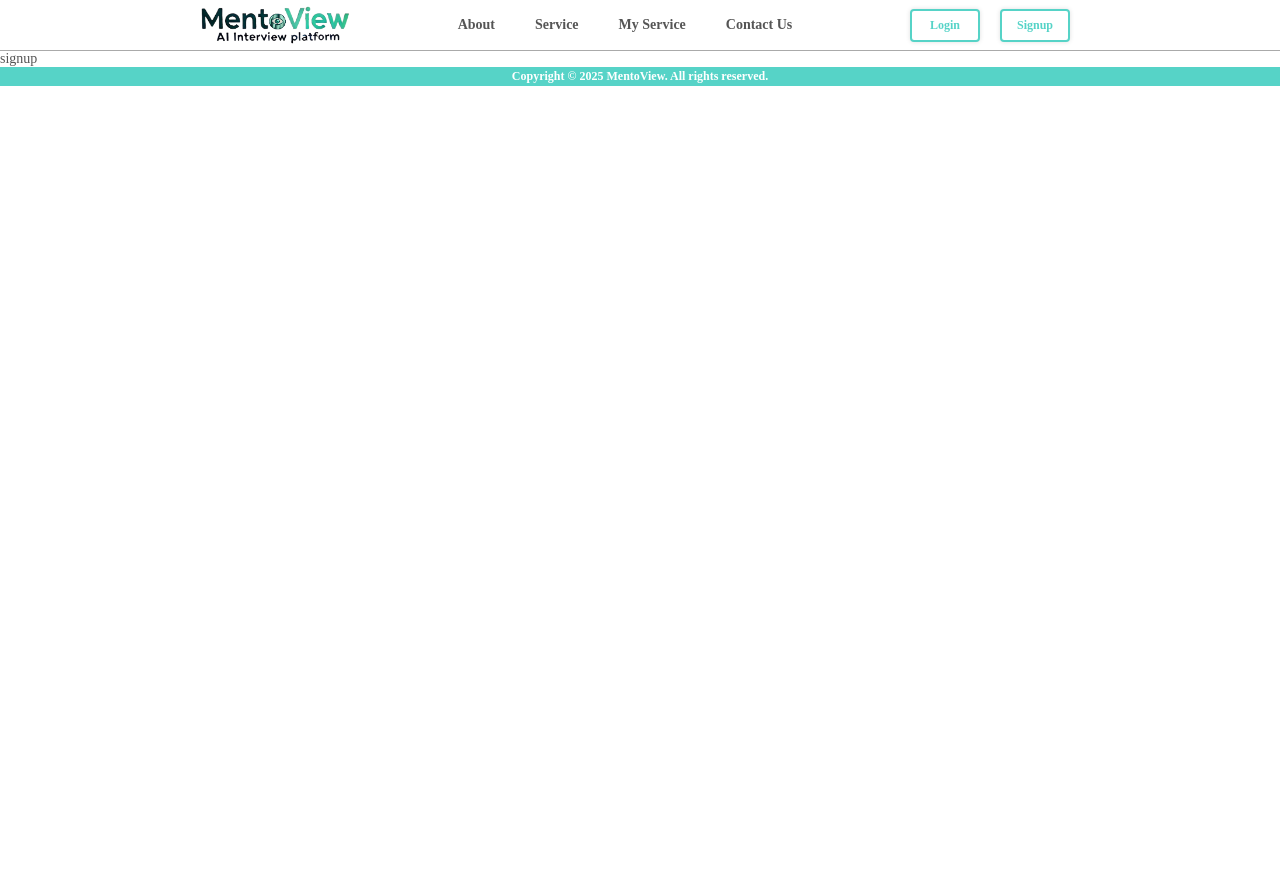
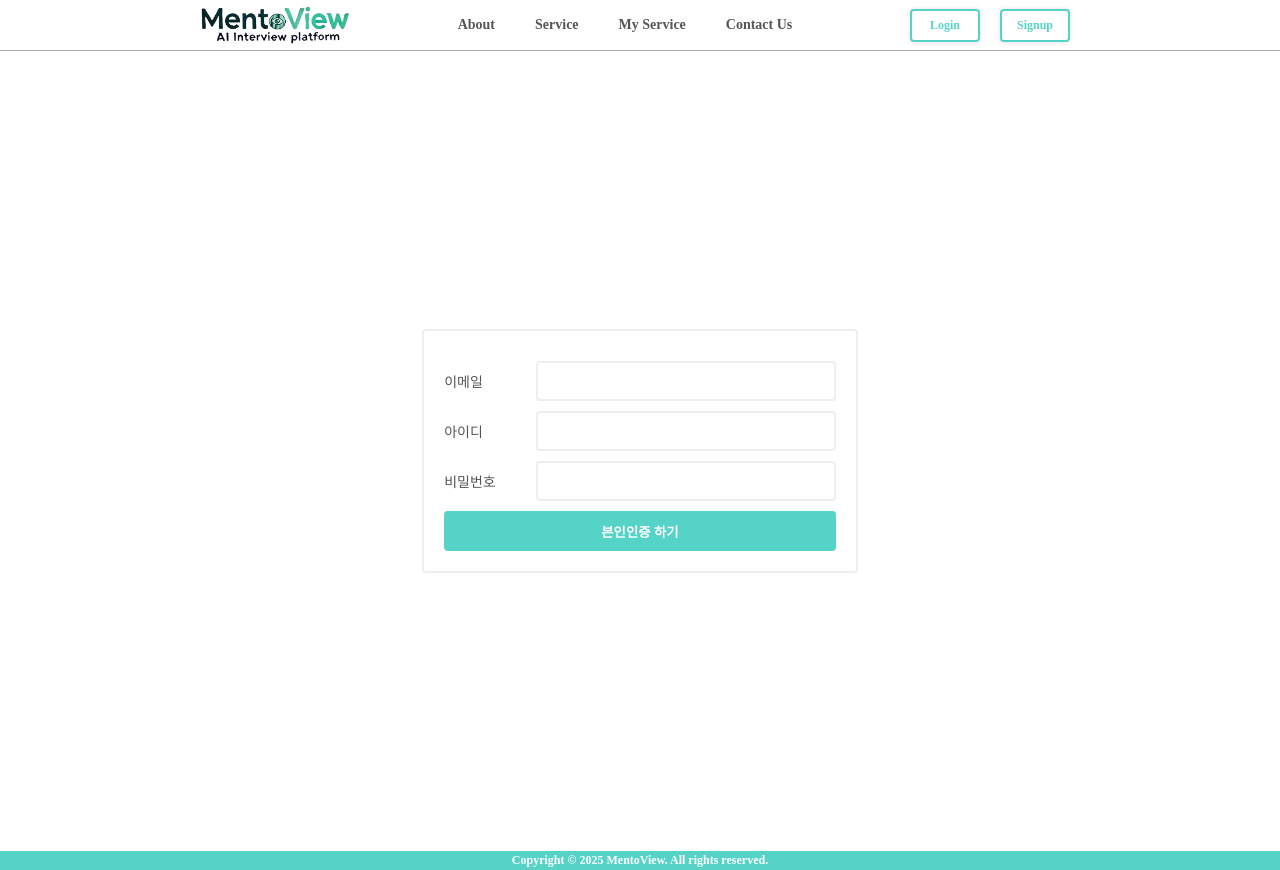
Before and after one commit to linkpond/MentoView-FE, a React (Create React App) app: page /signup in a window 1280 px wide. Before the commit the page ends 800 px from the top, so only its background shows below. Built offline with nearby package versions, Linux system fonts and the light colour scheme.

Commit message:
[MV-98] :lipstick: signup UI done

```diff
--- a/package.json
+++ b/package.json
@@ -8,6 +8,8 @@
     "@testing-library/jest-dom": "^6.6.3",
     "@testing-library/react": "^16.2.0",
     "@testing-library/user-event": "^13.5.0",
+    "axios": "^1.7.9",
+    "jquery": "^3.7.1",
     "react": "^19.0.0",
     "react-dom": "^19.0.0",
     "react-router-dom": "^7.2.0",
--- a/public/index.html
+++ b/public/index.html
@@ -9,7 +9,9 @@
     <link rel="icon" href="%PUBLIC_URL%/favicon.ico" />
     <link rel="apple-touch-icon" href="%PUBLIC_URL%/logo192.png" />
     <link rel="manifest" href="%PUBLIC_URL%/manifest.json" />
-
+    <script type="text/javascript" src="https://cdn.iamport.kr/js/iamport.payment-1.1.6.js"></script>
+    <script src="https://cdn.iamport.kr/v1/iamport.js"></script>
+    <script src="https://code.jquery.com/jquery-3.6.0.min.js"></script>
     <title>MentoView</title>
   </head>
   <body>
--- a/src/App.js
+++ b/src/App.js
@@ -4,6 +4,7 @@ import Main from "./pages/Main";
 import Login from "./pages/Login";
 import Test from "./pages/Test";
 import Layout from "./components/Layout";
+import Signup from "./pages/Signup";
 
 
 function App() {
@@ -19,7 +20,7 @@ function App() {
           <Route path="/myservice" element={"myservice"} />
           <Route path="/contactus" element={"contactus"} />
           <Route path="/login" element={<Login />} />
-          <Route path="/signup" element={"signup"} />
+          <Route path="/signup" element={<Signup />} />
         </Route>
       </Routes>
     </Router>
--- /dev/null
+++ b/src/pages/Signup.js
@@ -0,0 +1,138 @@
+import styled from "styled-components";
+import { useState } from "react";
+
+const SignupBox = styled.div`
+    width: 100%;
+    height: 100vh;
+    display: flex;
+    align-items: center;
+    justify-content: center;
+`;
+
+const SignupFormBox = styled.div`
+    width: fit-content;
+    height: fit-content;
+    background-color: #fff;
+    border: 2px solid #eee;
+    padding: 20px;
+    border-radius: 4px;
+`;
+
+const InputBox = styled.div`
+    width: 100%;
+    height: fit-content;
+    display: flex;
+    align-items: center;
+    justify-content: space-between;
+    margin-top: 10px;
+`;
+
+const InputTitle = styled.span`
+    margin-right: 40px;
+`;
+
+const Input = styled.input`
+    width: 300px;
+    height: 40px;
+    border: 2px solid #eee;
+    border-radius: 4px;
+    padding-left: 10px;
+    outline: none;
+    font-size: 13px;
+    transition: all 0.15s;
+    &:focus {
+        border: 2px solid var(--main-color);
+    }
+    &::placeholder {
+        font-size: 13px;
+    }
+`;
+
+const CButton = styled.button`
+    width: 100%;
+    height: 40px;
+    border: 2px solid ${({ certified }) => (certified ? "red" : "var(--main-color)")};
+    border-radius: 4px;
+    background-color: ${({ certified }) => (certified ? "#fff" : "var(--main-color)")};
+    cursor: ${({ certified }) => (certified ? "default" : "pointer")};
+    color: ${({ certified }) => (certified ? "red" : "#fff")};
+    font-weight: bold;
+    margin-top: 10px;
+    transition: all 0.15s;
+    &:hover {
+        opacity: ${({ certified }) => (certified ? "1" : "0.7")};
+    }
+`;
+const SButton = styled.button`
+    width: 100%;
+    height: 40px;
+    border: 2px solid ${({ certified }) => (certified ? "red" : "var(--main-color)")};
+    border-radius: 4px;
+    background-color: ${({ certified }) => (certified ? "#fff" : "var(--main-color)")};
+    cursor: ${({ certified }) => (certified ? "default" : "pointer")};
+    color: ${({ certified }) => (certified ? "red" : "#fff")};
+    font-weight: bold;
+    margin-top: 10px;
+    transition: all 0.15s;
+    &:hover {
+        opacity: 0.7;
+    }
+`;
+
+function Certification() {
+    const [certified, setCertified] = useState(false);
+
+    function onClickCertification() {
+        if (certified) return;
+
+        const { IMP } = window;
+        IMP.init('imp65666422');
+        const data = {
+            merchant_uid: `mid_${new Date().getTime()}`,
+            company: '아임포트',
+            name: '홍길동',
+            phone: '01012341234',
+        };
+        IMP.certification(data, function (response) {
+            const { success, error_msg } = response;
+            if (success) {
+                alert('본인인증 성공');
+                setCertified(true);
+            } else {
+                alert(`본인인증 실패: ${error_msg}`);
+            }
+        });
+    }
+
+    return (
+        <CButton certified={certified} onClick={onClickCertification}>
+            {certified ? "본인인증 완료" : "본인인증 하기"}
+        </CButton>
+    );
+}
+
+const Signup = () => {
+    const [certified, setCertified] = useState(false);
+    return (
+        <SignupBox>
+            <SignupFormBox>
+                <InputBox>
+                    <InputTitle>이메일</InputTitle>
+                    <Input />
+                </InputBox>
+                <InputBox>
+                    <InputTitle>아이디</InputTitle>
+                    <Input />
+                </InputBox>
+                <InputBox>
+                    <InputTitle>비밀번호</InputTitle>
+                    <Input />
+                </InputBox>
+                <Certification setCertified={setCertified} />
+                {certified && <SButton>회원가입</SButton>}
+            </SignupFormBox>
+        </SignupBox>
+    );
+};
+
+export default Signup;
--- a/src/pages/Test.js
+++ b/src/pages/Test.js
@@ -1,5 +1,6 @@
+import axios from "axios";
 // localhost:3000/test 경로로 가서 테스트 진행
-//
+
 
 const Test = () => {
     // JS 여기에 사용하시면 됩니다
@@ -16,6 +17,15 @@ const Test = () => {
         // html 이나 jsx 여기에 사용하시면 됩니다, return () 안에 무조건 부모 div가 하나 있어야 작동함. <> 여기안에 코드 쓰기 </>
         <>
             <button onClick={Paduk}>테스트</button>
+            <button onClick={() => {
+                axios.get("http://localhost:8080/api/test")
+                    .then(response => {
+                        alert(response.data);
+                    })
+                    .catch(error => {
+                        console.error("❌ 오류 발생:", error);
+                    });
+            }}>요청</button>
         </>
     )
 };
```
Also changed, not shown: 1 other file (tests, documents, lock files or other folders).
